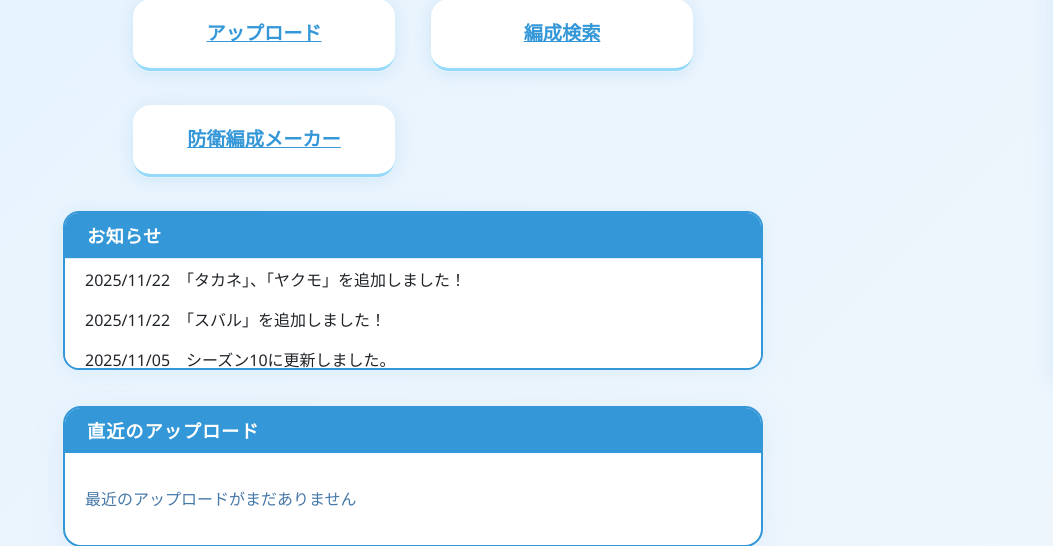
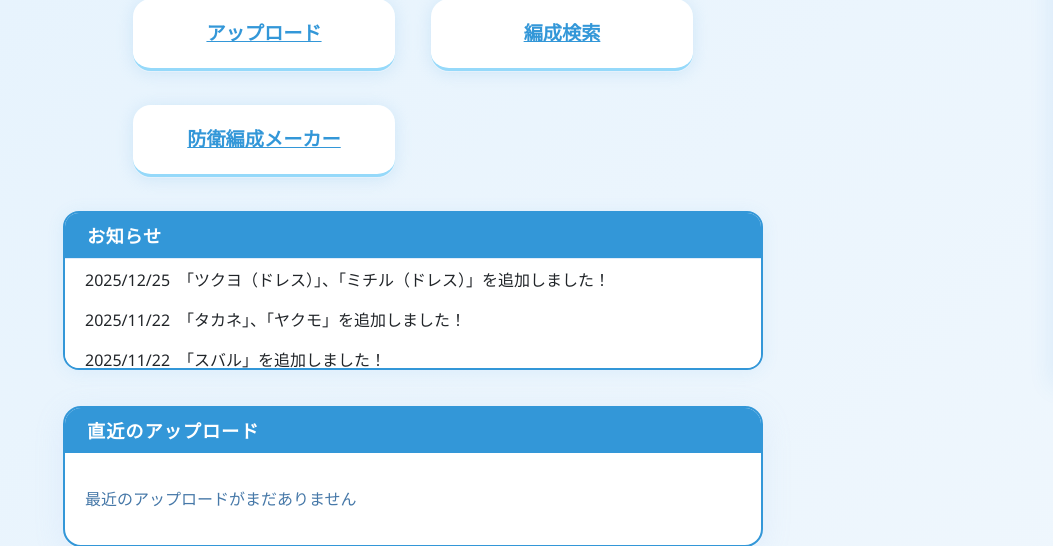
Before and after one commit to CCmoririn/blue-archive-battlelog-unified, a Flask app: template Blue_Archive_Battlelog_collect/templates/index.html in a window 1280 px wide. Shown: the part 414-960 px from the top of the page, without its empty margins (227-1280 px from the left). Run offline with Flask 3, Linux system fonts and the light colour scheme; the template is opened without the code that fills it, so the values that code supplies are empty; parts of the project's set-up code (start-up, migrations or seed data) failed here and were passed over.

Commit message:
生徒追加2025/12/25

```diff
--- a/Blue_Archive_Battlelog_collect/templates/notices.html
+++ b/Blue_Archive_Battlelog_collect/templates/notices.html
@@ -1,4 +1,5 @@
 <div class="notice-box">
+  <p>2025/12/25　「ツクヨ（ドレス）」、「ミチル（ドレス）」を追加しました！</p>
   <p>2025/11/22　「タカネ」、「ヤクモ」を追加しました！</p>
   <p>2025/11/22　「スバル」を追加しました！</p>
   <p>2025/11/05　シーズン10に更新しました。</p>
--- a/Blue_Archive_Battlelog_collect_public/templates/notices.html
+++ b/Blue_Archive_Battlelog_collect_public/templates/notices.html
@@ -1,4 +1,5 @@
 <div class="notice-box">
+  <p>2025/12/25　「ツクヨ（ドレス）」、「ミチル（ドレス）」を追加しました！</p>
   <p>2025/11/22　「タカネ」、「ヤクモ」を追加しました！</p>
   <p>2025/11/22　「スバル」を追加しました！</p>
   <p>2025/11/05　シーズン10に更新しました。</p>
```
